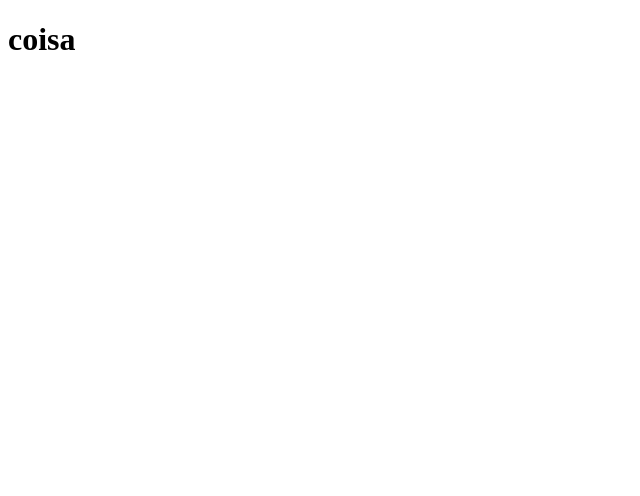
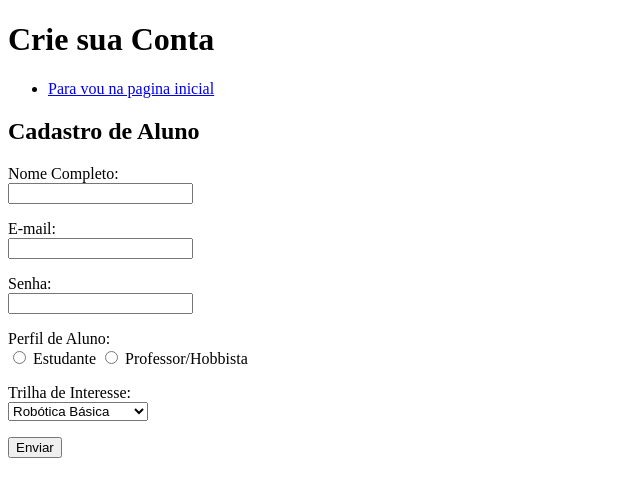
Before and after one commit to Pedro14012011/projeto-robomaker-, a plain HTML site: page cadastro.htm in a window 1280 px wide. Shown: the whole page, without its empty margins (0-640 px from the left). Drawn offline with Linux system fonts and the light colour scheme.

Commit message:
add pagina de cadastro

```diff
--- a/cadastro.htm
+++ b/cadastro.htm
@@ -1,11 +1,55 @@
 <!DOCTYPE html>
-<html lang="pt">
+<html lang="pt-br">
 <head>
     <meta charset="UTF-8">
     <meta name="viewport" content="width=device-width, initial-scale=1.0">
-    <title>Document</title>
+    <title>Cadastro</title>
 </head>
 <body>
-    <h1>coisa</h1>
+    <h1>Crie sua Conta</h1>
+    <nav>
+    <ul>
+        <li>
+            <a href="index.html">Para vou na pagina inicial</a>
+        </li>
+    </ul>
+    </nav>
+    <div>
+        <h2>Cadastro de Aluno</h2>
+
+    <form>
+        <p>
+            Nome Completo:<br>
+            <input type="text">
+        </p>
+
+        <p>
+            E-mail:<br>
+            <input type="email">
+        </p>
+
+        <p>
+            Senha:<br>
+            <input type="password">
+        </p>
+
+        <p>
+            Perfil de Aluno:<br>
+            <input type="radio" name="perfil"> Estudante
+            <input type="radio" name="perfil"> Professor/Hobbista
+        </p>
+
+        <p>
+            Trilha de Interesse:<br>
+            <select>
+                <option>Robótica Básica</option>
+                <option>Inteligência Artificial</option>
+                <option>Programação</option>
+            </select>
+        </p>
+
+        <button type="submit">Enviar</button>
+    </form>
+     </div>
 </body>
 </html>
```
